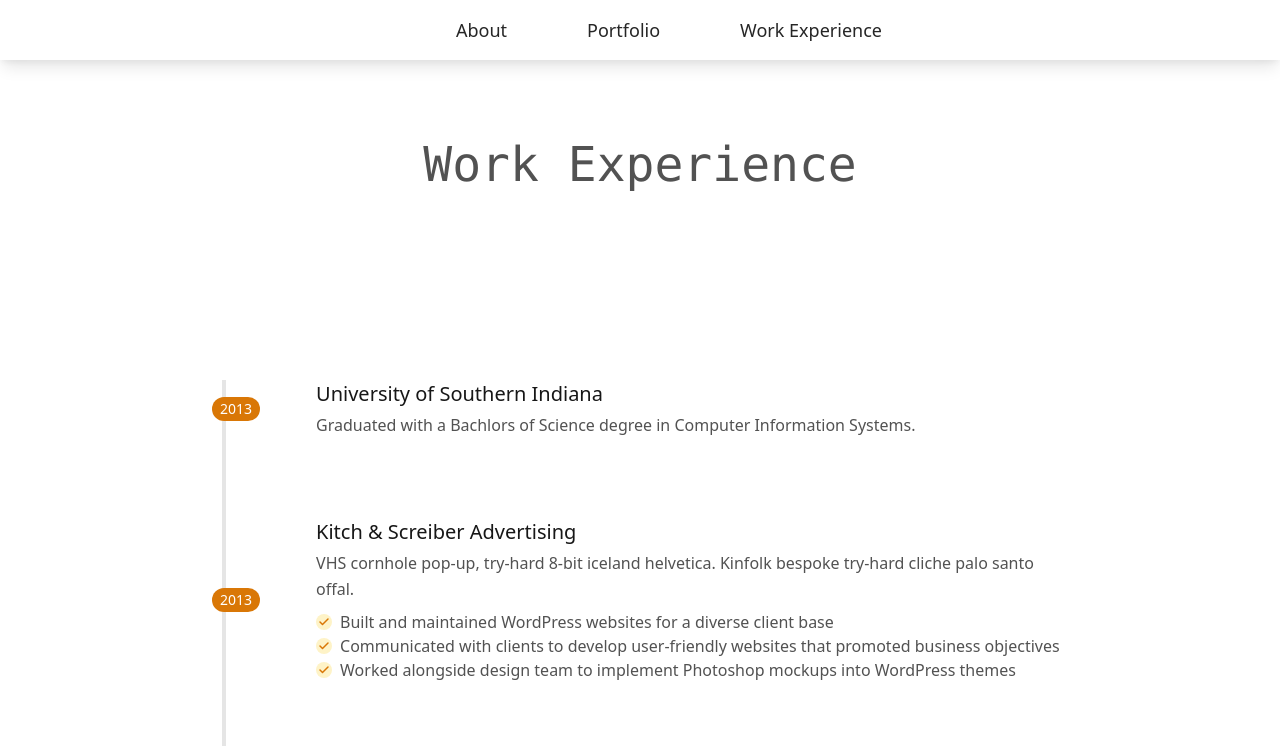
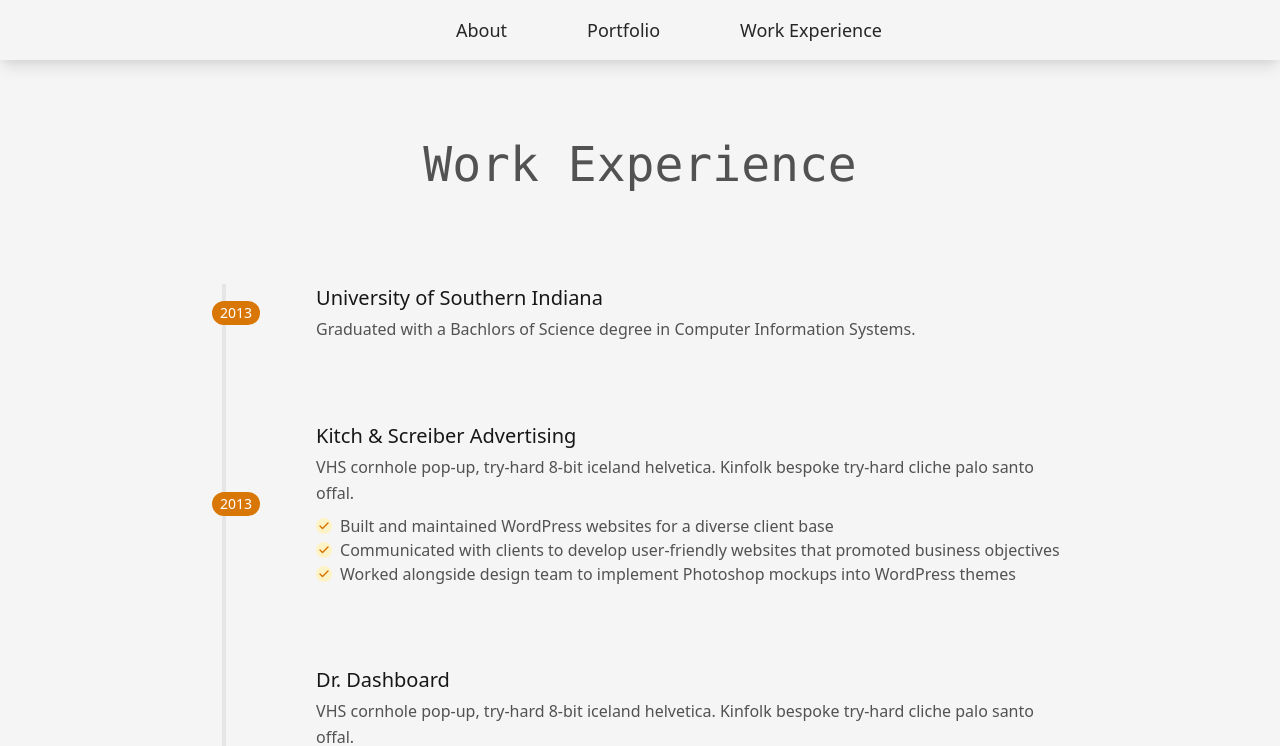
Before and after one commit to cortlin/portfolio, a React (Create React App) app: page /experience in a window 1280 px wide. Shown: the top 746 px of the page. Built offline with nearby package versions, Linux system fonts and the light colour scheme.

Commit message:
changed bg color, tighted up padding on experience page

```diff
--- a/public/index.html
+++ b/public/index.html
@@ -25,7 +25,7 @@
   <title>Cortlin Sawyer</title>
 </head>
 
-<body>
+<body class="bg-gray-100">
   <noscript>You need to enable JavaScript to run this app.</noscript>
   <div id="root"></div>
   <!--
--- a/src/pages/experience.js
+++ b/src/pages/experience.js
@@ -3,7 +3,7 @@
     <article className='max-w-4xl mx-auto'>
       <section className="text-gray-600 body-font">
       <h1 className='text-center font-mono text-5xl py-20 mb-4'>Work Experience</h1>
-        <div className="container px-5 py-24 mx-auto flex flex-wrap">
+        <div className="container px-5 pb-24 mx-auto flex flex-wrap">
           <div className="flex relative pb-20 sm:items-center">
             <div className="h-full w-6 absolute inset-0 flex items-center justify-center">
               <div className="h-full w-1 bg-gray-200 pointer-events-none"></div>
--- a/src/projects/SpecScanner.js
+++ b/src/projects/SpecScanner.js
@@ -5,7 +5,7 @@
   return (
     <article className='max-w-4xl mx-auto mt-20'>
         <h2 className='text-3xl text-center font-bold mb-10'>Specialty Manufacturing Quality Control QR Code Scanner</h2>
-        <img className='mb-10' src={Spec1} alt="Specialty Manufacturing QC Scanner" />
+        <img className='mb-10 shadow-lg' src={Spec1} alt="Specialty Manufacturing QC Scanner" />
 
         <p>Specialty Manufacturing is an fluid analysis packaging company, primarily in the oil analysis industry. Many of these large Fluid analysis laboratories have started using qr codes on the fluid bottles to increase efficiency in customer information intake.</p>
 
```
